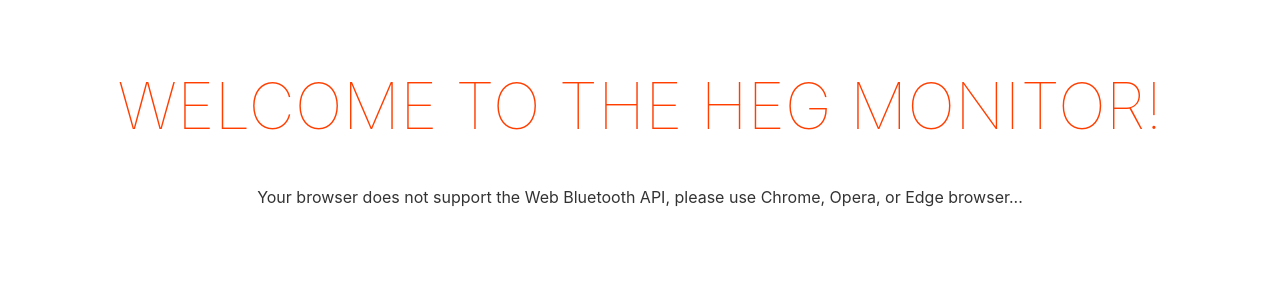
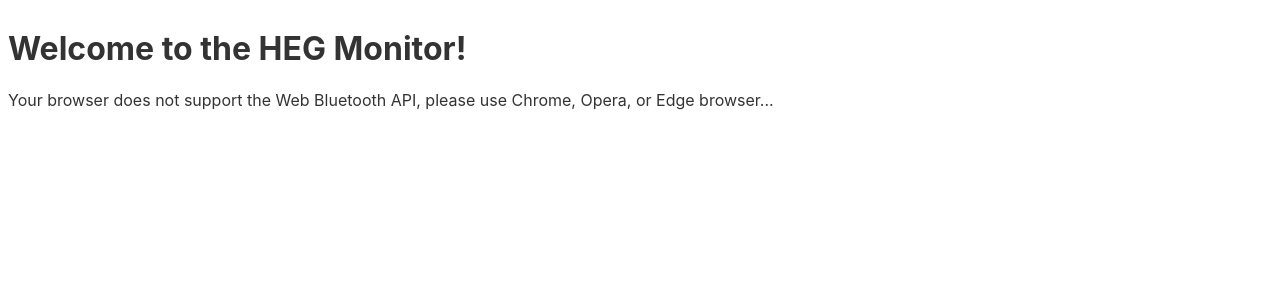
Before and after one commit to zanycadence/heg-front-end, a Svelte app: page / in a window 1280 px wide. Shown: the top 300 px of the page. Built offline with nearby package versions, Linux system fonts and the light colour scheme.

Commit message:
removed unnecessary style

```diff
--- a/src/App.svelte
+++ b/src/App.svelte
@@ -10,25 +10,3 @@
   <h1>Welcome to the HEG Monitor!</h1>
   <BluetoothManager on:value={handleNewValue}/>
 </main>
-
-<style>
-	main {
-		text-align: center;
-		padding: 1em;
-		max-width: 240px;
-		margin: 0 auto;
-	}
-
-	h1 {
-		color: #ff3e00;
-		text-transform: uppercase;
-		font-size: 4em;
-		font-weight: 100;
-	}
-
-	@media (min-width: 640px) {
-		main {
-			max-width: none;
-		}
-	}
-</style>
```
